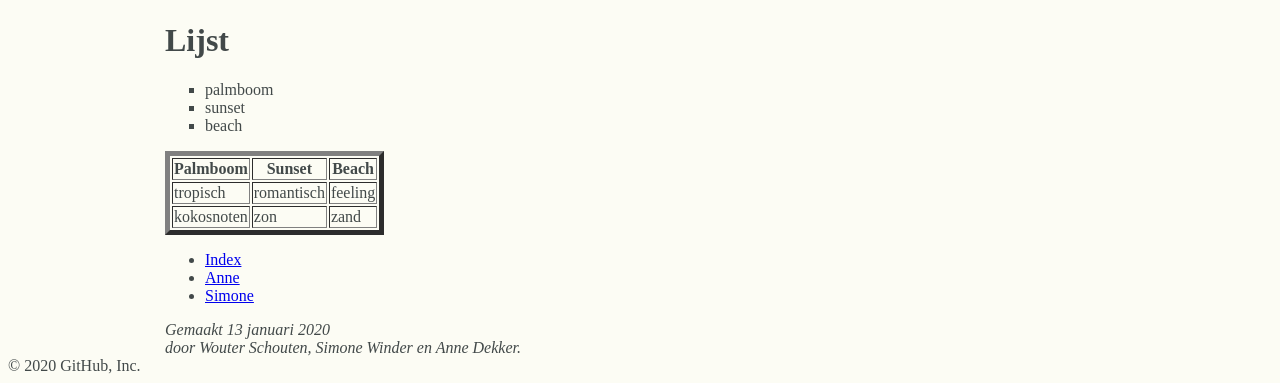
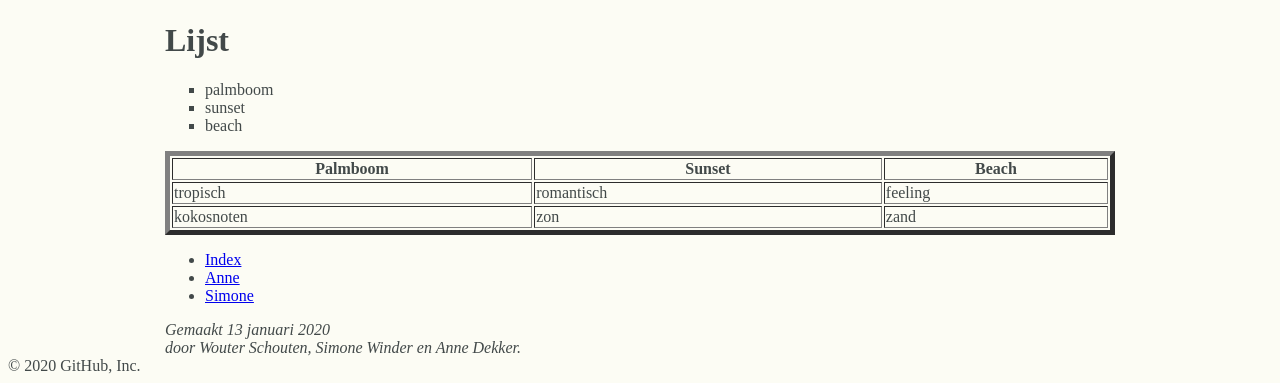
Before and after one commit to pcc137128/anne, a plain HTML site: page index.html in a window 1280 px wide. Shown: the part 1408-1791 px from the top of the page. Drawn offline with Linux system fonts and the light colour scheme.

Commit message:
Update index.html

```diff
--- a/index.html
+++ b/index.html
@@ -60,7 +60,7 @@ allowfullscreen></iframe>
 				  <li>sunset</li>
 				  <li>beach</li> 	</ul>
 
-	<TABLE BORDER="5">
+	<table border="5" style="width:100%">
 <TR> <TH>Palmboom</TH> <TH>Sunset</TH> <TH>Beach</TH> </TR>
 <TR> <TD>tropisch</TD> <TD>romantisch</TD> <TD>feeling</TD> </TR>
 <TR> <TD>kokosnoten</TD> <TD>zon</TD> <TD>zand</TD> </TR>
```
